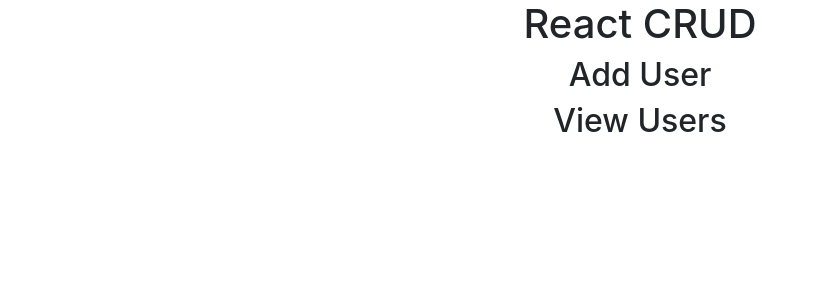
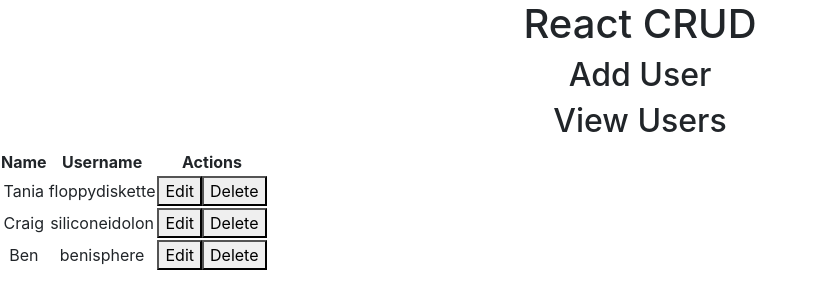
Before and after one commit to luckypig3400/react_crud, a React (Create React App) app: page / in a window 1280 px wide. Shown: the top 308 px of the page, without its empty margins (0-816 px from the left). Built offline with nearby package versions, Linux system fonts and the light colour scheme; the HTML template or start-up script is replaced by a standard one.

Commit message:
feat: UserTable render items from props(input data)

```diff
--- a/src/App.js
+++ b/src/App.js
@@ -1,14 +1,15 @@
 import './App.css';
 import React, { useState } from "react";
 
+function App() {
   const usersData = [
     { id: 1, name: "Tania", username: "floppydiskette" },
     { id: 2, name: "Craig", username: "siliconeidolon" },
     { id: 3, name: "Ben", username: "benisphere" },
   ];
-// const [users, setUsers] = useState(usersData);
 
-function App() {
+  const [users, setUsers] = useState(usersData);
+
   return (
     <div className="App">
       <h1>React CRUD</h1>
@@ -19,7 +20,7 @@
 
         <div>
           <h2>View Users</h2>
-          <UserTable users={usersData} />
+          <UserTable users={users} />
         </div>
       </div>
     </div>
@@ -27,6 +28,8 @@
 }
 
 const UserTable = (props) => {
+  console.log("props.users.length:" + props.users.length);
+  return (
     <table>
       <thead>
         <tr>
@@ -36,16 +39,29 @@
         </tr>
       </thead>
       <tbody>
-      <tr>
-        <td>Name data</td>
-        <td>Username data</td>
+        {props.users.length > 0 ? (
+          props.users.map((user) => (
+            <tr key={user.id}>
+              <td>{user.name}</td>
+              <td>{user.username}</td>
               <td>
-          <button className="button muted-button">Edit</button>
-          <button className="button muted-button">Delete</button>
+                <button>
+                  Edit
+                </button>
+                <button>
+                  Delete
+                </button>
               </td>
             </tr>
+          ))
+        ) : (
+          <tr>
+            <td colSpan={3}>No Users</td>
+          </tr>
+        )}
       </tbody>
     </table>
+  )
 }
 
 export default App;
```
Lines whose indentation alone changed are shown as unchanged.
